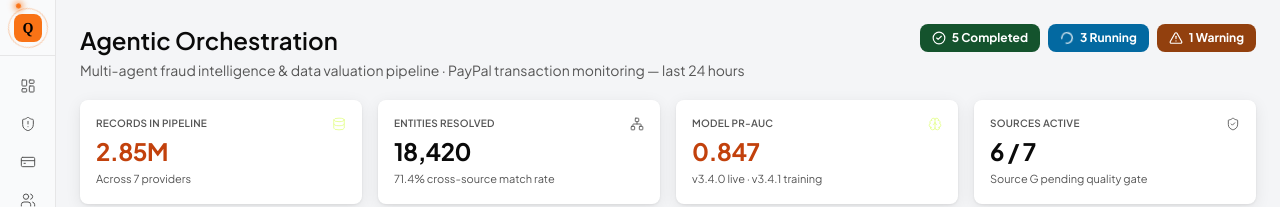
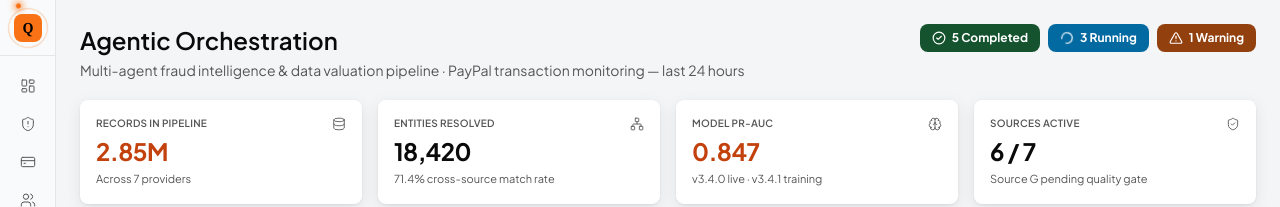
Before and after one commit to shutiancheng/quorum, a Next.js app in the folder frontend/: page /orchestration in a window 1280 px wide. Shown: the top 207 px of the page. Built offline with nearby package versions, Linux system fonts and the light colour scheme.

Commit message:
Fix orchestration icons: replace invisible lime #E5FF8F with readable colours

```diff
--- a/frontend/src/app/(dashboard)/orchestration/page.tsx
+++ b/frontend/src/app/(dashboard)/orchestration/page.tsx
@@ -141,7 +141,7 @@ function AgentStatCard({
          style={{ boxShadow: "var(--card-shadow)" }}>
       <div className="flex items-center justify-between">
         <span className="text-[10px] font-semibold text-[var(--text-tertiary)] uppercase tracking-wide">{label}</span>
-        <Icon className="w-3.5 h-3.5 shrink-0" style={{ color: accent ? "#E5FF8F" : "var(--text-tertiary)" }} strokeWidth={1.5} />
+        <Icon className="w-3.5 h-3.5 shrink-0" style={{ color: "var(--text-tertiary)" }} strokeWidth={1.5} />
       </div>
       <div className="text-2xl font-bold tracking-tight leading-none"
            style={{ color: accent ? "var(--brand-accent)" : "var(--text-primary)" }}>
@@ -603,7 +603,7 @@ function DataValuationTab() {
                   </td>
                   <td className="py-2 pr-2 font-mono text-[var(--text-primary)]">{d.utilityWith.toFixed(3)}</td>
                   <td className="py-2 pr-2 font-mono text-[var(--text-tertiary)]">{d.utilityWithout.toFixed(3)}</td>
-                  <td className="py-2 pr-2 font-medium" style={{ color: "#E5FF8F" }}>
+                  <td className="py-2 pr-2 font-medium" style={{ color: "var(--brand-accent)" }}>
                     +{(d.marginalLift * 100).toFixed(1)} pp
                   </td>
                   <td className="py-2 pr-2 font-mono text-[var(--text-secondary)]">{d.shapleyScore.toFixed(3)}</td>
@@ -687,7 +687,7 @@ function SourceRankingsTab() {
                       <span className="text-[var(--text-primary)] font-medium">{src.qualityScore}</span>
                     </div>
                   </td>
-                  <td className="px-3 py-2.5 font-medium" style={{ color: src.predictiveLift.startsWith("+") ? "#E5FF8F" : "var(--text-tertiary)" }}>
+                  <td className="px-3 py-2.5 font-medium" style={{ color: src.predictiveLift.startsWith("+") ? "var(--brand-accent)" : "var(--text-tertiary)" }}>
                     {src.predictiveLift}
                   </td>
                   <td className="px-3 py-2.5 text-[var(--text-secondary)]">{src.financialUtility}</td>
```
